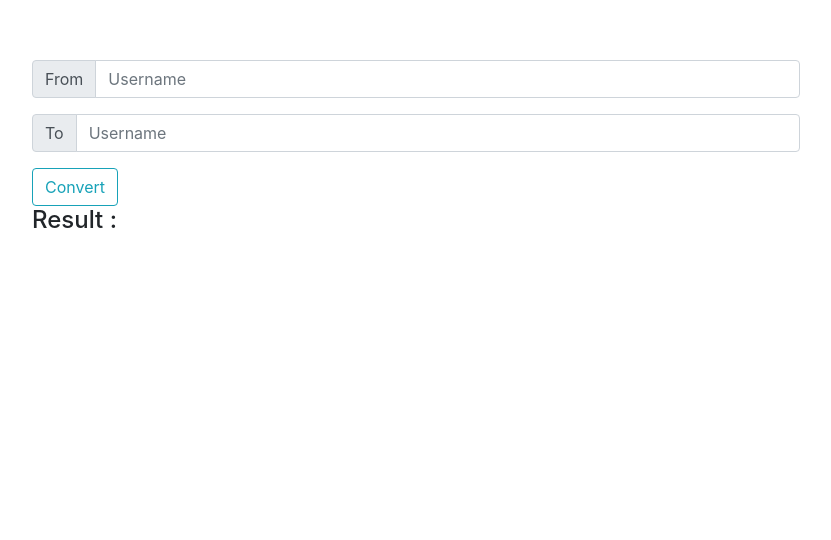
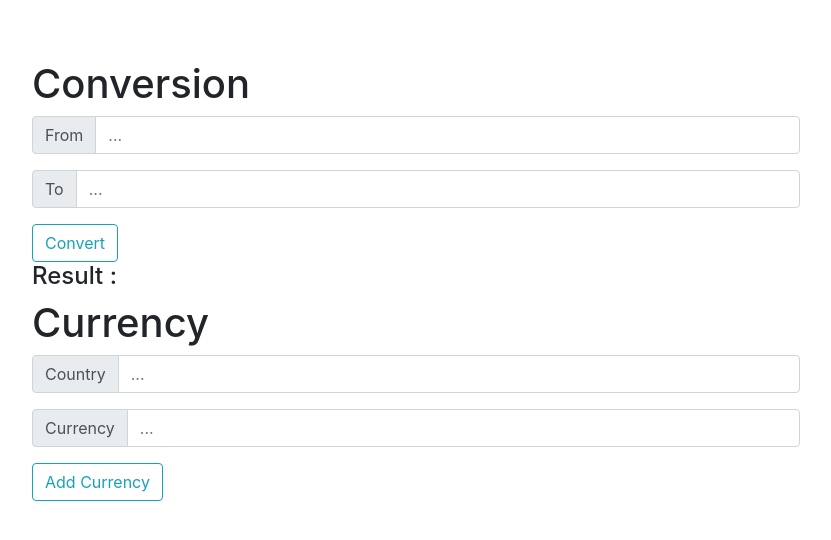
Before and after one commit to yahyaest/CurrencyConverterApp-Redux_Thunk_Saga, a React (Create React App) app: page /home in a window 1280 px wide. Shown: the part 140-680 px from the top of the page, without its empty margins (224-1055 px from the left). Built offline with nearby package versions, Linux system fonts and the light colour scheme; data requests are answered from the project's data file.

Commit message:
Redux Thunk Approach V1.2

```diff
--- a/db.json
+++ b/db.json
@@ -41,28 +41,120 @@
       "from": "BTC",
       "to": "EUR",
       "value": 15755.058074
+    },
+    {
+      "id": 7,
+      "date": "2020-12-15T16:10:01.370Z",
+      "from": "GBP",
+      "to": "TND",
+      "value": 3.623343
+    },
+    {
+      "id": 8,
+      "date": "2020-12-16T09:03:57.612Z",
+      "from": "TND",
+      "to": "JPY",
+      "value": 38.196144
+    },
+    {
+      "id": 9,
+      "date": "2020-12-16T10:14:18.790Z",
+      "from": "USD",
+      "to": "JPY",
+      "value": 103.354012
+    },
+    {
+      "id": 10,
+      "date": "2020-12-16T10:20:10.650Z",
+      "from": "TND",
+      "to": "DZD",
+      "value": 48.893688
+    },
+    {
+      "id": 11,
+      "date": "2020-12-17T16:13:40.901Z",
+      "from": "EUR",
+      "to": "DZD",
+      "value": 161.436159
+    },
+    {
+      "id": 12,
+      "date": "2020-12-18T10:02:11.535Z",
+      "from": "USD",
+      "to": "CNY",
+      "value": 6.541011
+    },
+    {
+      "id": 13,
+      "date": "2020-12-18T10:06:52.004Z",
+      "from": "USD",
+      "to": "RUB",
+      "value": 73.49905
+    },
+    {
+      "id": 14,
+      "date": "2020-12-18T13:26:37.168Z",
+      "from": "TND",
+      "to": "CNY",
+      "value": 2.431187
     }
+
   ],
   "currencies": [
     {
       "id": 1,
-      "name": "USD"
+      "name": "USD",
+      "country": "United States"
     },
     {
       "id": 2,
-      "name": "EUR"
+      "name": "EUR",
+      "country": "Europe"
     },
     {
       "id": 3,
-      "name": "TND"
+      "name": "TND",
+      "country": "Tunisia"
     },
     {
       "id": 4,
-      "name": "BTC"
+      "name": "BTC",
+      "country": "Bitcoin"
     },
     {
       "id": 5,
-      "name": "EGP"
+      "name": "EGP",
+      "country": "Egypt"
+    },
+    {
+      "id": 6,
+      "country": "Japan",
+      "name": "JPY"
+    },
+    {
+      "id": 7,
+      "country": "United Kingdom",
+      "name": "GBP"
+    },
+    {
+      "id": 8,
+      "country": "Algeria",
+      "name": "DZD"
+    },
+    {
+      "id": 9,
+      "country": "China",
+      "name": "CNY"
+    },
+    {
+      "id": 10,
+      "country": "Russia",
+      "name": "RUB"
+    },
+    {
+      "id": 11,
+      "country": "Turkey",
+      "name": "TRY"
     }
   ]
 }
--- a/src/components/home.jsx
+++ b/src/components/home.jsx
@@ -3,26 +3,33 @@ import { connect } from "react-redux";
 import { PropTypes } from "prop-types";
 import { currencyConverter } from "../services/currencyConvertor";
 import { addConversion } from "../redux/conversions";
+import { addCurrency } from "../redux/currencies";
 import { FormControl, InputGroup, Button } from "react-bootstrap";
 
 const Home = (props) => {
   Home.prototype = {
     addConversion: PropTypes.func.isRequired,
+    addCurrency: PropTypes.func.isRequired,
+
   };
 
   const [from, setFrom] = useState("");
   const [to, setTo] = useState("");
+  const [country, setCountry] = useState("");
+  const [currency, setCurrency] = useState("");
   const [result, setResult] = useState([]);
 
   return (
     <div className="home">
+      <div className="conversion__form">
+        <h1>Conversion</h1>
         <InputGroup className="mb-3">
           <InputGroup.Prepend>
             <InputGroup.Text id="basic-addon1">From</InputGroup.Text>
           </InputGroup.Prepend>
           <FormControl
-          placeholder="Username"
-          aria-label="Username"
+            placeholder="..."
+            aria-label="..."
             aria-describedby="basic-addon1"
             onChange={(e) => setFrom(e.currentTarget.value.toUpperCase())}
           />
@@ -33,8 +40,8 @@ const Home = (props) => {
             <InputGroup.Text id="basic-addon1">To</InputGroup.Text>
           </InputGroup.Prepend>
           <FormControl
-          placeholder="Username"
-          aria-label="Username"
+            placeholder="..."
+            aria-label="..."
             aria-describedby="basic-addon1"
             onChange={(e) => setTo(e.currentTarget.value.toUpperCase())}
           />
@@ -57,11 +64,41 @@ const Home = (props) => {
 
         <h4>Result : {result}</h4>
       </div>
+      <div className="currency__form">
+        <h1>Currency</h1>
+        <InputGroup className="mb-3">
+          <InputGroup.Prepend>
+            <InputGroup.Text id="basic-addon1">Country</InputGroup.Text>
+          </InputGroup.Prepend>
+          <FormControl
+            placeholder="..."
+            aria-label="..."
+            aria-describedby="basic-addon1"
+            onChange={(e) => setCountry(e.currentTarget.value)}
+          />
+        </InputGroup>
+
+        <InputGroup className="mb-3">
+          <InputGroup.Prepend>
+            <InputGroup.Text id="basic-addon1">Currency</InputGroup.Text>
+          </InputGroup.Prepend>
+          <FormControl
+            placeholder="..."
+            aria-label="..."
+            aria-describedby="basic-addon1"
+            onChange={(e) => setCurrency(e.currentTarget.value.toUpperCase())}
+          />
+        </InputGroup>
+        <Button variant="outline-info" onClick={async () => {props.addCurrency(country,currency)}}>
+          Add Currency
+        </Button>
+      </div>
+    </div>
   );
 };
 
 const mapStateToProps = (state) => ({});
 
 export default connect(mapStateToProps, {
-  addConversion,
+  addConversion,addCurrency
 })(Home);
```
Also changed, not shown: 1 other file (tests, documents, lock files or other folders). Lines whose indentation alone changed are shown as unchanged.
